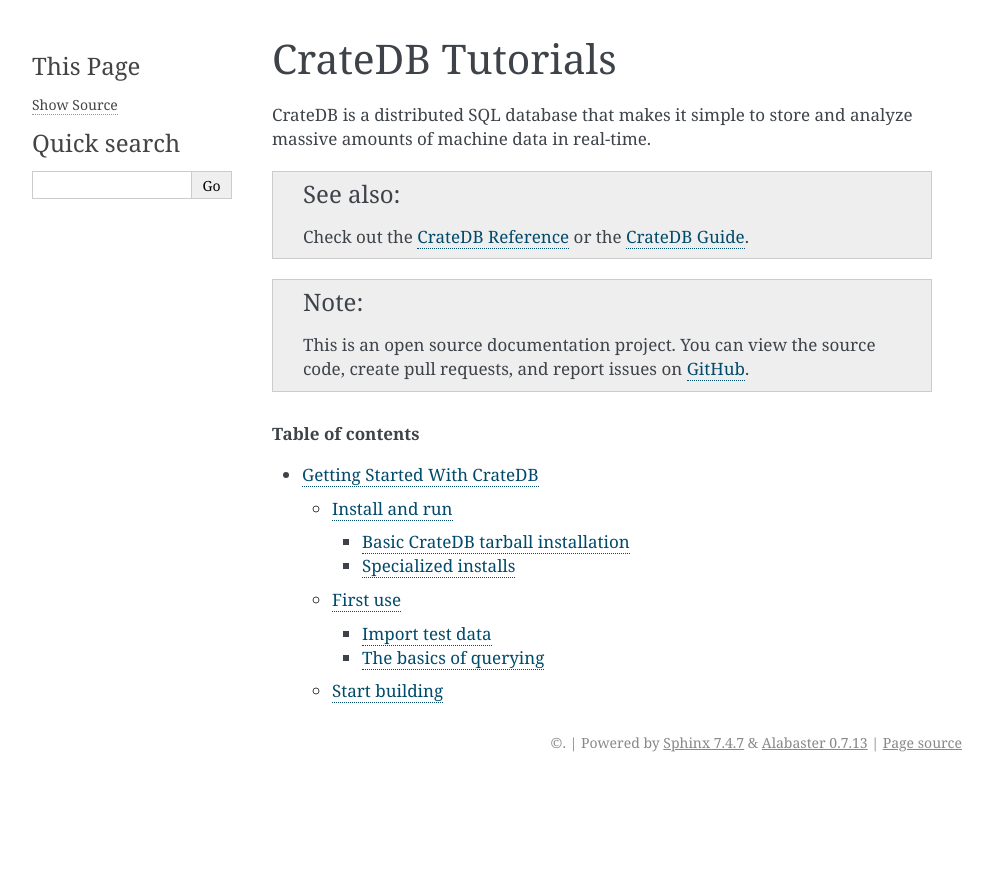
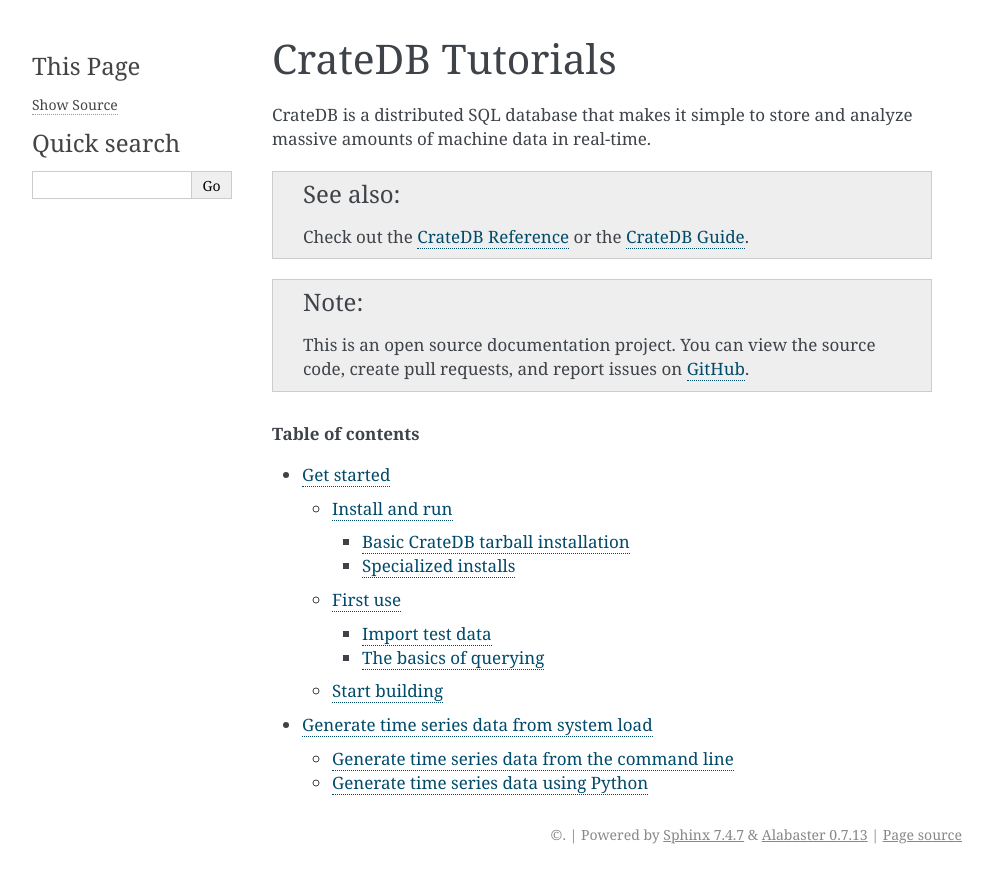
Before and after one commit to crate/crate-tutorials, a Sphinx documentation site: the page built from docs/index.rst, in a window 1280 px wide. Shown: the top 883 px of the page, without its empty margins (148-1141 px from the left). Built offline with Sphinx 7.4.7, drawn with Linux system fonts in a browser that asks for light colours; some of the changed lines change nothing that is shown.

Commit message:
Add initial tutorials for generating system load time series data

```diff
--- /dev/null
+++ b/docs/generate-time-series/cli.rst
@@ -0,0 +1,275 @@
+.. _gen-ts-cli:
+
+===============================================
+Generate time series data from the command line
+===============================================
+
+This tutorial will show you how to generate some :ref:`experimental time series
+data <gen-ts>` by sampling your `system load`_ using the `CrateDB Shell`_ (aka
+*Crash*) and a little bit of `shell scripting`_.
+
+.. SEEALSO::
+
+    :ref:`gen-ts`
+
+.. rubric:: Table of contents
+
+.. contents::
+   :local:
+
+
+Prerequisites
+=============
+
+CrateDB must be :ref:`installed and running <install-run>`.
+
+Crash is available as `Pip`_ package. `Install`_ it like this:
+
+.. code-block:: console
+
+    $ pip install crash
+
+We designed the commands in this tutorial to be run directly from the `command
+line`_ so that you can experiment with them as you see fit.
+
+.. NOTE::
+
+    This tutorial should work in most POSIX-compatible environments (e.g.,
+    Linux, macOS, and Windows Cygwin). Please `let us know`_ if you run into
+    issues.
+
+
+Process ``uptime`` to get your system load
+==========================================
+
+The `uptime`_ command is a convenient way to get your current system load.
+
+The exact output varies a little from system to system, but the ``uptime``
+command will typically display something like this:
+
+.. code-block:: console
+
+    $ uptime
+    16:58  up 3 days,  5:45, 4 users, load averages: 3.15 4.51 5.06
+
+We can `pipe`_ that through `sed`_ to get the load averages:
+
+.. code-block:: console
+
+    $ uptime | sed -E 's/.*load average(s)?: //' | sed 's/,//g'
+    3.06 4.46 5.04
+
+The result is three load values separated by a space. The values correspond to
+the one minute average, five-minute average, and 15-minute average.
+
+.. NOTE::
+
+    This command should work for most output formats. Please `let us know`_ if
+    you run into issues.
+
+We're going to want to get the load averages like this multiple times, so let's
+make things easier for ourselves by defining a `shell function`_ that does it:
+
+.. code-block:: console
+
+    $ loads () { uptime | sed -E 's/.*load average(s)?: //' | sed 's/,//g'; }
+
+Now, when you want the load averages, you can run ``loads``:
+
+.. code-block:: console
+
+    $ loads
+    3.06 4.46 5.04
+
+However, we're not finished with our string processing.
+
+To insert these values into an SQL query, we need to be able to get them
+individually. There are multiple ways to accomplish this, for example:
+
+.. code-block:: console
+
+    $ loads | cut -d ' ' -f1
+    3.06
+
+Here, we told `cut`_ to print the value in the first column, which in our case
+is ``3.06``. You can print the second column by changing the ``1`` to ``2``,
+and so on.
+
+Let's define another function to do this for us:
+
+.. code-block:: console
+
+    $ avg () { loads | cut -d ' ' -f$1; }
+
+Here, the ``avg`` function:
+
+  1. Calls the ``loads`` function (which prints load average values in three
+     columns)
+
+  2. Prints the value in column ``$1`` (the first argument passed to the
+     function)
+
+Now, to get the first load average, you can do this:
+
+.. code-block:: console
+
+    $ avg 1
+    3.63
+
+Or, get all three, like this:
+
+.. code-block:: console
+
+    $ echo "`avg 1` `avg 2` `avg 3`"
+    3.63 4.62 5.10
+
+
+Set up CrateDB
+==============
+
+Start an interactive Crash session:
+
+.. code-block:: console
+
+    sh$ crash --hosts localhost:4200
+
+.. NOTE::
+
+    You can omit the ``--hosts`` argument if CrateDB is running on
+    ``localhost:4200``. We have included it here for the sake of clarity.
+    Modify the argument if you wish to connect to a CrateDB node on a different
+    host or port number.
+
+Then, `create a table`_ suitable for writing load averages:
+
+.. code-block:: psql
+
+    cr> CREATE TABLE load (
+            timestamp TIMESTAMP GENERATED ALWAYS AS CURRENT_TIMESTAMP,
+            avg_1m REAL,
+            avg_5m REAL,
+            avg_15m REAL
+        );
+
+    CREATE OK, 1 row affected  (0.726 sec)
+
+In the `CrateDB Admin UI`_, you should see the new table when you navigate to
+the *Tables* screen using the left-hand navigation menu:
+
+.. image:: ../_assets/img/generate-time-series/table.png
+
+
+Record your system load
+=======================
+
+With the table in place, you can start recording load averages.
+
+Crash provides a non-interactive mode that you can use to execute SQL
+statements directly from the command line.
+
+First, exit from the interactive Crash session (or open a new terminal). Then,
+use ``crash`` with the ``--command`` argument execute an `INSERT`_ query, like
+this:
+
+.. code-block:: console
+
+    $ crash --hosts localhost:4200 \
+          --command "INSERT INTO load (avg_1m, avg_5m, avg_15m) \
+              VALUES (`avg 1`, `avg 2`, `avg 3`)"
+
+    CONNECT OK
+    INSERT OK, 1 row affected  (0.142 sec)
+
+.. WARNING::
+
+    For any real-world application, you must always sanitize your data before
+    interpolating it into an SQL query.
+
+Press the up arrow on your keyboard and hit *Enter* to run the same command a
+few more times.
+
+When you're done, you can `SELECT`_ that data back out of CrateDB, like so:
+
+.. code-block:: console
+
+    $ crash --hosts localhost:4200 \
+          --command 'SELECT * FROM load ORDER BY timestamp DESC'
+    CONNECT OK
+    +---------------+--------+--------+---------+
+    |     timestamp | avg_1m | avg_5m | avg_15m |
+    +---------------+--------+--------+---------+
+    | 1580668593202 |   3.28 |   4.4  |    4.45 |
+    | 1580668521049 |   4.88 |   4.91 |    4.62 |
+    | 1580668509451 |   5.09 |   4.95 |    4.63 |
+    +---------------+--------+--------+---------+
+    SELECT 3 rows in set (0.008 sec)
+
+Here we have recorded three sets of load averages with a corresponding
+timestamp.
+
+Automate it
+===========
+
+Now we have the basics figured out, let's automate the data collection.
+
+Copy the commands you used into a file named ``monitor-load.sh``, like this:
+
+.. code-block:: sh
+
+    loads () { uptime | sed -E 's/.*load average(s)?: //' | sed 's/,//g'; }
+
+    avg () { loads | cut -d ' ' -f$1; }
+
+    while true; do
+        crash --hosts localhost:4200 \
+            --command "INSERT INTO load (avg_1m, avg_5m, avg_15m) \
+                VALUES (`avg 1`, `avg 2`, `avg 3`)"
+        echo 'Sleeping for 10 seconds...'
+        sleep 10
+    done
+
+Here, the script sleeps for 10 seconds after each sample. Accordingly, the time
+series data will have a *resolution* of 10 seconds. You may want to configure
+your script differently.
+
+Run it from the command line, like so:
+
+.. code-block:: console
+
+    $ sh monitor-load.sh
+
+    CONNECT OK
+    INSERT OK, 1 row affected  (0.029 sec)
+    Sleeping for 10 seconds...
+    CONNECT OK
+    INSERT OK, 1 row affected  (0.033 sec)
+    Sleeping for 10 seconds...
+    CONNECT OK
+    INSERT OK, 1 row affected  (0.038 sec)
+    Sleeping for 10 seconds...
+
+As this runs, you should see the table filling up in the CrateDB Admin UI:
+
+.. image:: ../_assets/img/generate-time-series/rows.png
+
+Lots of freshly generated time series data, ready for use.
+
+
+.. _command line: https://en.wikipedia.org/wiki/Command-line_interface
+.. _CrateDB Admin UI: https://crate.io/docs/clients/admin-ui/en/latest/
+.. _CrateDB Shell: https://crate.io/docs/clients/crash/en/latest/
+.. _create a table: https://crate.io/docs/crate/reference/en/latest/general/ddl/create-table.html
+.. _cut: https://www.geeksforgeeks.org/cut-command-linux-examples/
+.. _data sanitization: https://xkcd.com/327/
+.. _INSERT: https://crate.io/docs/crate/reference/en/latest/general/dml.html#inserting-data
+.. _install: https://crate.io/docs/clients/crash/en/latest/getting-started.html#installation
+.. _let us know: https://github.com/crate/crate-tutorials/issues/new
+.. _Pip: https://pypi.org/project/pip/
+.. _pipe: https://www.geeksforgeeks.org/piping-in-unix-or-linux/
+.. _sed: https://www.geeksforgeeks.org/sed-command-in-linux-unix-with-examples/
+.. _SELECT: https://crate.io/docs/crate/reference/en/latest/general/dql/selects.html
+.. _shell function: https://www.gnu.org/software/bash/manual/html_node/Shell-Functions.html
+.. _shell scripting: https://en.wikipedia.org/wiki/Shell_script
+.. _STDIN: https://en.wikipedia.org/wiki/Standard_streams
+.. _system load: https://en.wikipedia.org/wiki/Load_(computing)
+.. _uptime: https://www.geeksforgeeks.org/linux-uptime-command-with-examples/
--- /dev/null
+++ b/docs/generate-time-series/index.rst
@@ -0,0 +1,29 @@
+.. _gen-ts:
+
+==========================================
+Generate time series data from system load
+==========================================
+
+CrateDB is purpose-built for working with massive amounts of time series data,
+like the type of data produced by smart sensors and other `Internet of Things`_
+(IoT) devices.
+
+If you want to get a feel for using CrateDB to work with time series data, you
+are going to need a source of time series data. Fortunately, there are many
+ways to generate time series data by sampling the systems running on your local
+computer.
+
+This collection of tutorials will show you how to sample your `system load`_
+and write time series data to CrateDB using the client of your choice.
+
+.. rubric:: Table of contents
+
+.. toctree::
+   :maxdepth: 3
+   :titlesonly:
+
+   cli
+   python
+
+.. _system load: https://en.wikipedia.org/wiki/Load_(computing)
+.. _Internet of Things: https://en.wikipedia.org/wiki/Internet_of_things
--- /dev/null
+++ b/docs/generate-time-series/python.rst
@@ -0,0 +1,216 @@
+.. _gen-ts-python:
+
+======================================
+Generate time series data using Python
+======================================
+
+This tutorial will show you how to generate some :ref:`experimental time series
+data <gen-ts>` by sampling your `system load`_ using `Python`_.
+
+.. SEEALSO::
+
+    :ref:`gen-ts`
+
+.. rubric:: Table of contents
+
+.. contents::
+   :local:
+
+
+Prerequisites
+=============
+
+CrateDB must be :ref:`installed and running <install-run>`.
+
+Make sure you're running an up-to-date Python (we recommend 3.7 or higher).
+
+Then, use `Pip`_ to install the `psutil`_ and  `crate`_ libraries:
+
+.. code-block:: console
+
+    $ pip install psutil crate
+
+The rest of this tutorial is designed for Python's `interactive mode`_ so that
+you can experiment with the commands as you see fit. The `standard
+Python interpreter`_ works fine for this, but we recommend `IPython`_ for a more
+user-friendly experience.
+
+You can install IPython with Pip:
+
+.. code-block:: console
+
+    $ pip install ipython
+
+Once installed, you can start an interactive IPython session like this:
+
+.. code-block:: console
+
+    $ ipython
+
+
+Use Python to read your system load
+===================================
+
+Start an interactive Python session. Then, import the `psutil`_ library:
+
+    >>> import psutil
+
+Once imported, you can read the current system load averages with the
+`getloadavg`_ function:
+
+    >>> psutil.getloadavg()
+    (4.59326171875, 4.56689453125, 5.150390625)
+
+The function returns a tuple with three `floats`_ corresponding to the one
+minute average, five-minute average, and 15-minute average.
+
+
+Set up CrateDB
+==============
+
+First, import the `crate`_ client module:
+
+    >>> from crate import client
+
+Then, `connect`_ to CrateDB:
+
+    >>> connection = client.connect("localhost:4200")
+
+.. NOTE::
+
+    You can omit the function argument if CrateDB is running on
+    ``localhost:4200``. We have included it here for the sake of clarity.
+    Modify the argument if you wish to connect to a CrateDB node on a different
+    host or port number.
+
+Get a `cursor`_:
+
+    >>>  cursor = connection.cursor()
+
+Then, finally, `create a table`_ suitable for writing load averages:
+
+    >>> cursor.execute(
+    ...     """CREATE TABLE load (
+    ...            timestamp TIMESTAMP GENERATED ALWAYS AS CURRENT_TIMESTAMP,
+    ...            avg_1m REAL,
+    ...            avg_5m REAL,
+    ...            avg_15m REAL)"""
+    ... )
+
+In the `CrateDB Admin UI`_, you should see the new table when you navigate to
+the *Tables* screen using the left-hand navigation menu:
+
+.. image:: ../_assets/img/generate-time-series/table.png
+
+
+Record your system load
+=======================
+
+With the table in place, you can start recording load averages.
+
+The following command calls `getloadavg`_ and uses the result tuple as `input
+values`_ for the `INSERT`_ query:
+
+    >>> cursor.execute(
+    ...     "INSERT INTO load (avg_1m, avg_5m, avg_15m) VALUES (?, ?, ?)",
+    ...     psutil.getloadavg(),
+    ... )
+
+Press the up arrow on your keyboard and hit *Enter* to run the same command a
+few more times.
+
+When you're done, you can `SELECT`_ that data back out of CrateDB, like so:
+
+    >>> cursor.execute('SELECT * FROM load ORDER BY timestamp DESC')
+
+Then, `fetch all`_ the result rows at once:
+
+    >>> cursor.fetchall()
+    [[1580670546270, 5.4072266, 4.788086, 4.620117],
+     [1580670545367, 5.6171875, 4.8183594, 4.629883],
+     [1580670478666, 4.411621, 4.578125, 4.54541]]
+
+Here we have recorded three sets of load averages with a corresponding
+timestamp.
+
+
+Automate it
+===========
+
+Now we have the basics figured out, let's automate the data collection.
+
+Copy the commands you used into a file named ``monitor-load.py``, like this:
+
+.. code-block:: python
+
+    import time
+
+    import psutil
+    from crate import client
+
+
+    def insert():
+        # New connection each time
+        connection = client.connect("localhost:4200")
+        print("CONNECT OK")
+        cursor = connection.cursor()
+        cursor.execute(
+            "INSERT INTO load (avg_1m, avg_5m, avg_15m) VALUES (?, ?, ?)",
+            psutil.getloadavg(),
+        )
+        print("INSERT OK")
+
+
+    # Loop indefinitely
+    while True:
+        insert()
+        print("Sleeping for 10 seconds...")
+        time.sleep(10)
+
+Here, the script sleeps for 10 seconds after each sample. Accordingly, the time
+series data will have a *resolution* of 10 seconds. You may want to configure
+your script differently.
+
+Run it from the command line, like so:
+
+.. code-block:: console
+
+    $ python monitor-load.py
+    CONNECT OK
+    INSERT OK
+    Sleeping for 10 seconds...
+    CONNECT OK
+    INSERT OK
+    Sleeping for 10 seconds...
+    CONNECT OK
+    INSERT OK
+    Sleeping for 10 seconds...
+
+As this runs, you should see the table filling up in the CrateDB Admin UI:
+
+.. image:: ../_assets/img/generate-time-series/rows.png
+
+Lots of freshly generated time series data, ready for use.
+
+
+.. _connect: https://crate.io/docs/clients/python/en/latest/connect.html
+.. _crate: https://crate.io/docs/clients/python/en/latest/
+.. _CrateDB Admin UI: https://crate.io/docs/clients/admin-ui/en/latest/
+.. _create a table: https://crate.io/docs/crate/reference/en/latest/general/ddl/create-table.html
+.. _cursor: https://crate.io/docs/clients/python/en/latest/query.html#using-a-cursor
+.. _fetch all: https://crate.io/docs/clients/python/en/latest/query.html#fetchmany
+.. _floats: https://docs.python.org/3.9/tutorial/floatingpoint.html
+.. _getloadavg: https://psutil.readthedocs.io/en/latest/#psutil.getloadavg
+.. _input values: https://crate.io/docs/clients/python/en/latest/query.html#regular-inserts
+.. _INSERT: https://crate.io/docs/crate/reference/en/latest/general/dml.html#inserting-data
+.. _interactive mode: https://docs.python.org/3/tutorial/interpreter.html#interactive-mode
+.. _interactive Python session: https://docs.python.org/3/tutorial/interpreter.html#interactive-mode
+.. _Internet of Things: https://en.wikipedia.org/wiki/Internet_of_things
+.. _IPython: https://ipython.org/
+.. _Pip: https://pypi.org/project/pip/
+.. _psutil: https://psutil.readthedocs.io/en/latest/
+.. _Python: https://www.python.org/
+.. _SELECT: https://crate.io/docs/crate/reference/en/latest/general/dql/selects.html
+.. _standard Python interpreter: https://docs.python.org/3/tutorial/interpreter.html
+.. _system load: https://en.wikipedia.org/wiki/Load_(computing)
+.. _time series: https://en.wikipedia.org/wiki/Time_series
--- a/docs/getting-started/index.rst
+++ b/docs/getting-started/index.rst
@@ -1,8 +1,8 @@
 .. _getting-started:
 
-============================
-Getting Started With CrateDB
-============================
+===========
+Get started
+===========
 
 CrateDB is a distributed SQL database that makes it simple to store and analyze
 massive amounts of machine data in real-time.
--- a/docs/index.rst
+++ b/docs/index.rst
@@ -23,6 +23,7 @@
     :titlesonly:
 
     getting-started/index
+    generate-time-series/index
 
 
 .. _GitHub: https://github.com/crate/cloud-tutorials
```
Also changed, not shown: docs/_assets/img/generate-time-series/rows.png (added), docs/_assets/img/generate-time-series/table.png (added), docs/conf.py (line endings or trailing spaces).
